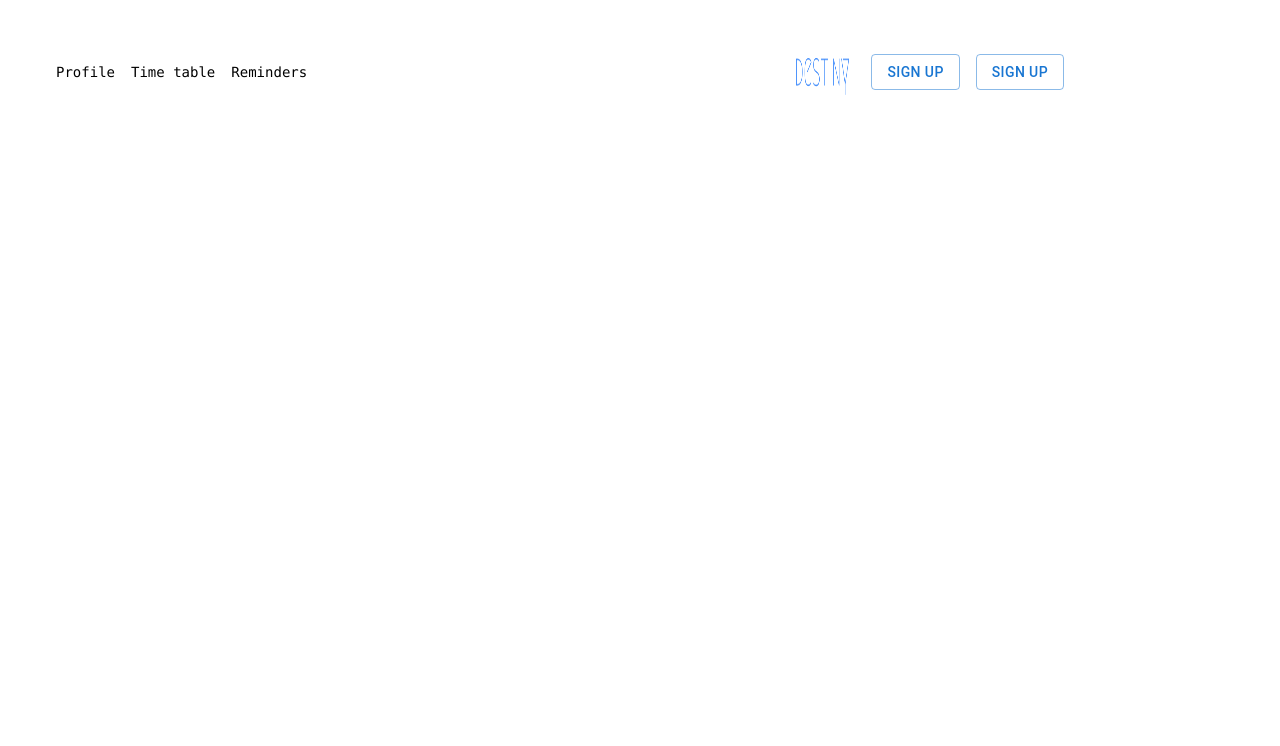
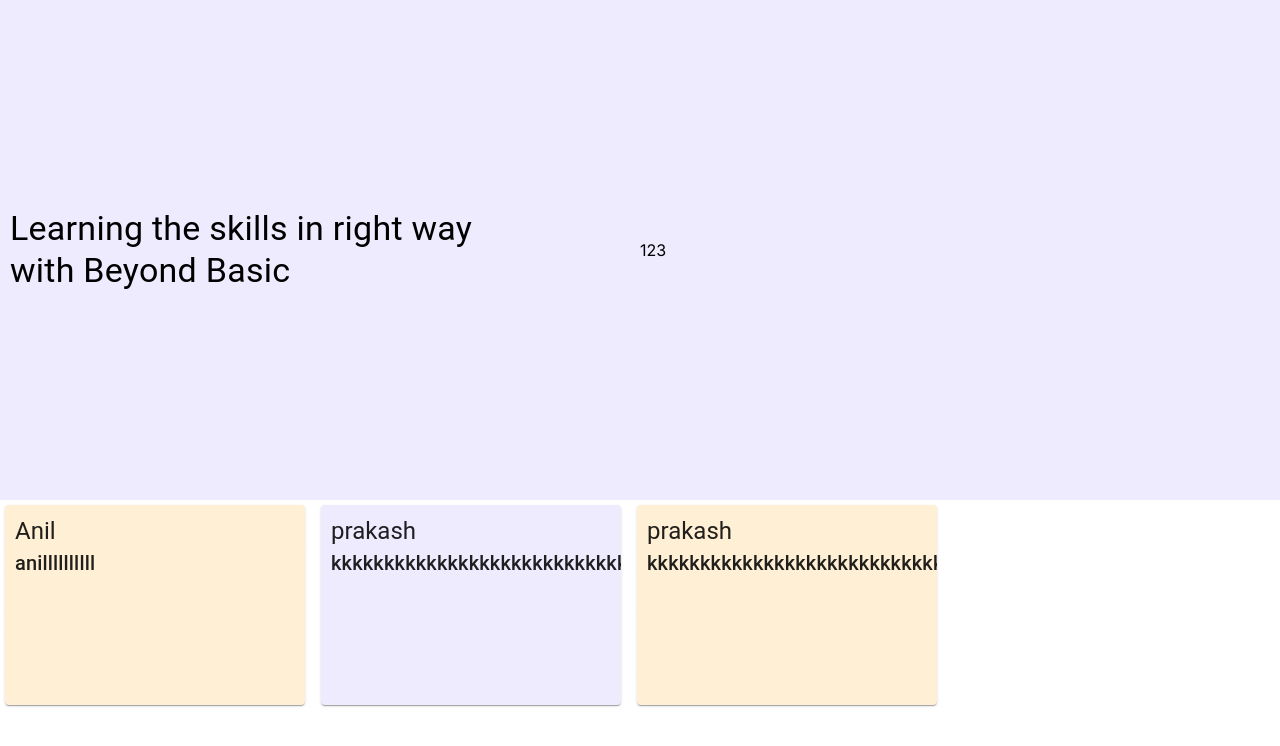
Before and after one commit to vamsiwillbe/Density-Exchange, a Next.js app: page / in a window 1280 px wide. Shown: the top 746 px of the page. Built offline with nearby package versions, Linux system fonts and the light colour scheme.

Commit message:
my first commit

```diff
--- /dev/null
+++ b/src/app/aboutus/AboutUs.js
@@ -0,0 +1,21 @@
+import React from 'react'
+import {Grid,Typography} from '@mui/material'
+const AboutUs = () => {
+  return (
+    <>
+    <Grid  style={{height:'500px',backgroundColor:'#EEEBFE',padding:'10px'}} container alignItems="center" justifyContent="center">
+
+        <Grid xs={12} md={6} lg={6} item>
+            <Typography variant='h4'>Learning the skills in right way </Typography>
+            <Typography variant='h4'>with Beyond Basic</Typography>
+        </Grid>
+        <Grid xs={12} md={6} lg={6} item>
+            123
+        </Grid>
+    </Grid>
+
+    </>
+  )
+}
+
+export default AboutUs
--- a/src/app/page.tsx
+++ b/src/app/page.tsx
@@ -2,45 +2,16 @@ import Image from 'next/image'
 import Button from '@mui/material/Button';
 import Stack from '@mui/material/Stack';
 import Link from 'next/link';
+import AboutUs from './aboutus/AboutUs'
+import ServiceWeOffer from '../servicesweoffer/ServiceWeOffer'
 
 export default function Home() {
   return (
-    <main className="flex min-h-screen flex-col justify-between p-10">
-      <div className="z-10 max-w-5xl w-full items-center justify-between font-mono text-sm lg:flex">
-        {/* Header section */}
-        <header className="text-center flex items-center justify-between w-full">
-          <div className="flex items-center flex-grow"> {/* Group left-aligned items */}
-            <Link href="/profile" className="ml-4">
-              Profile
-            </Link>
-            <Link href="/timetable" className="ml-4">
-              Time table
-            </Link>
-            <Link href="/reminders" className="ml-4">
-              Reminders
-            </Link>
-          </div>
+    <main >
 
-          <div className="flex items-center mx-2"><img src="/header_logo.png" alt="Header Logo" className="w-16 h-16 mr-2" /></div>
-          <div className="header-right flex items-center ml-auto" >
-            <Stack direction="row" spacing={2}>
-              <Button variant="outlined" color="primary">
-                Sign Up
-              </Button>
-              <Button variant="outlined" color="primary">
-                Sign Up
-              </Button>
-            </Stack>
-          </div>
-        </header>
-        {/* 8:4 grid dash board */}
-        {/* cards noting services we offer - card animation  */}
-        {/* 4:8 grid information poster  */}
-        {/* stepper - "what other say about us" */}
-        {/* some note with quotes  */}
-        {/* footer - logo ,contact information logo   */}
+      <AboutUs/>
+      <ServiceWeOffer/>
 
-      </div>
     </main>
   )
 }
--- /dev/null
+++ b/src/servicesweoffer/CardOfServices.js
@@ -0,0 +1,29 @@
+import React from 'react'
+import {Grid,Card,Typography} from '@mui/material'
+const CardOfServices = ({CardsData}) => {
+
+    const heading="Anil";
+  return (
+
+    <>
+    <Grid container gap={2} padding="5px">
+    {
+    CardsData.map((item ,index)=>{
+        return (
+            <Card style={{width:'300px',height:'200px',padding:'10px',backgroundColor:index%2==0?'#FFEFD5':'#EEEBFE'}}>
+            <Typography variant='h5'>{item?.heading}</Typography>
+            <Typography variant='h6'>{item?.content}</Typography>
+
+            </Card>
+
+        )
+    })
+
+}
+</Grid>
+
+    </>
+  )
+}
+
+export default CardOfServices
--- /dev/null
+++ b/src/servicesweoffer/ServiceWeOffer.js
@@ -0,0 +1,28 @@
+import React from 'react'
+
+import CardOfServices from './CardOfServices'
+
+ const ServiceWeOffer = () => {
+    const CardsData=[
+        {
+            heading:'Anil',
+            content:'anillllllllll'
+        },
+        {
+            heading:'prakash',
+            content:'kkkkkkkkkkkkkkkkkkkkkkkkkkkkkkkkkkkkkkkkkkkkkkkkk'
+        },
+        {
+            heading:'prakash',
+            content:'kkkkkkkkkkkkkkkkkkkkkkkkkkkkkkkkkkkkkkkkkkkkkkkkkkkkkkkkkkkkkkkkkkkkkkkkkkkkkkkkkkkkkkkkk'
+        }
+    ]
+  return (
+    <div>
+
+        <CardOfServices CardsData={CardsData}/>
+    </div>
+  )
+}
+
+export default ServiceWeOffer
```
